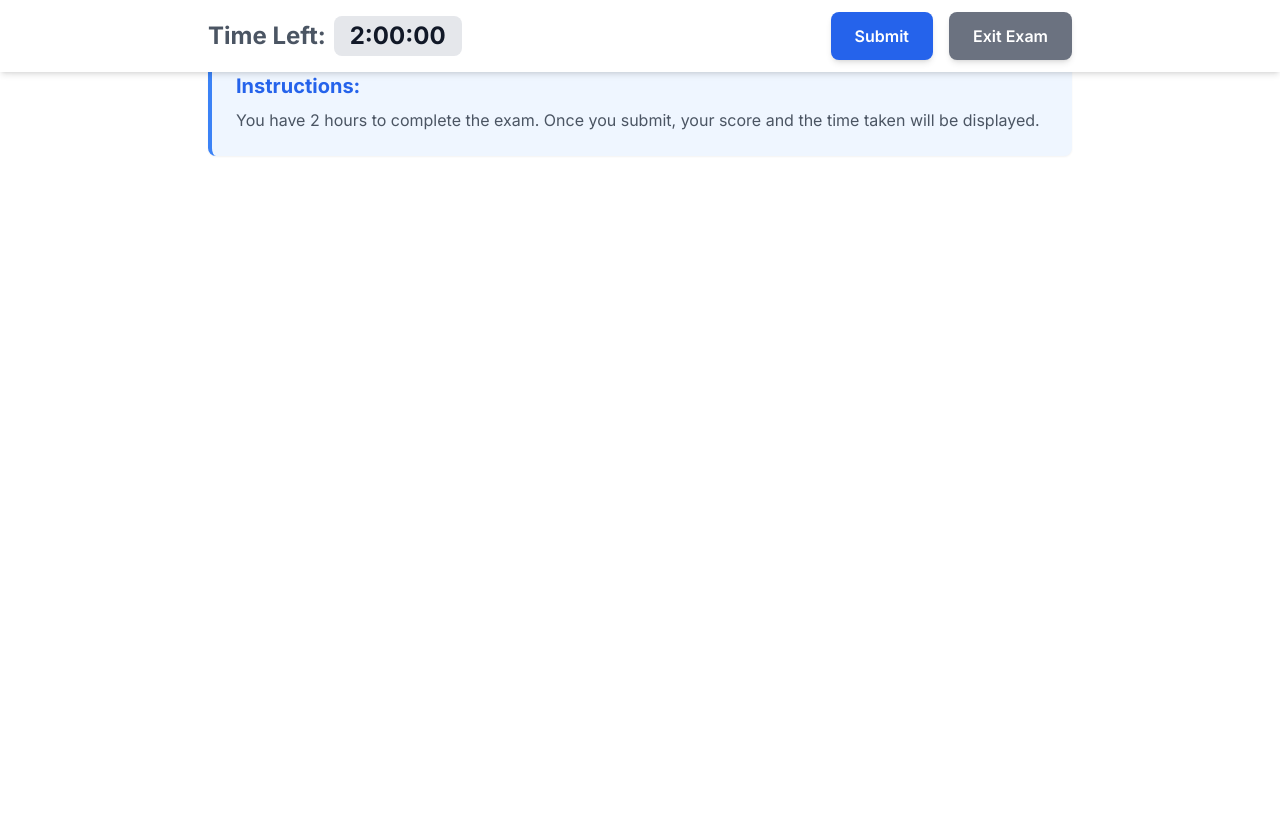
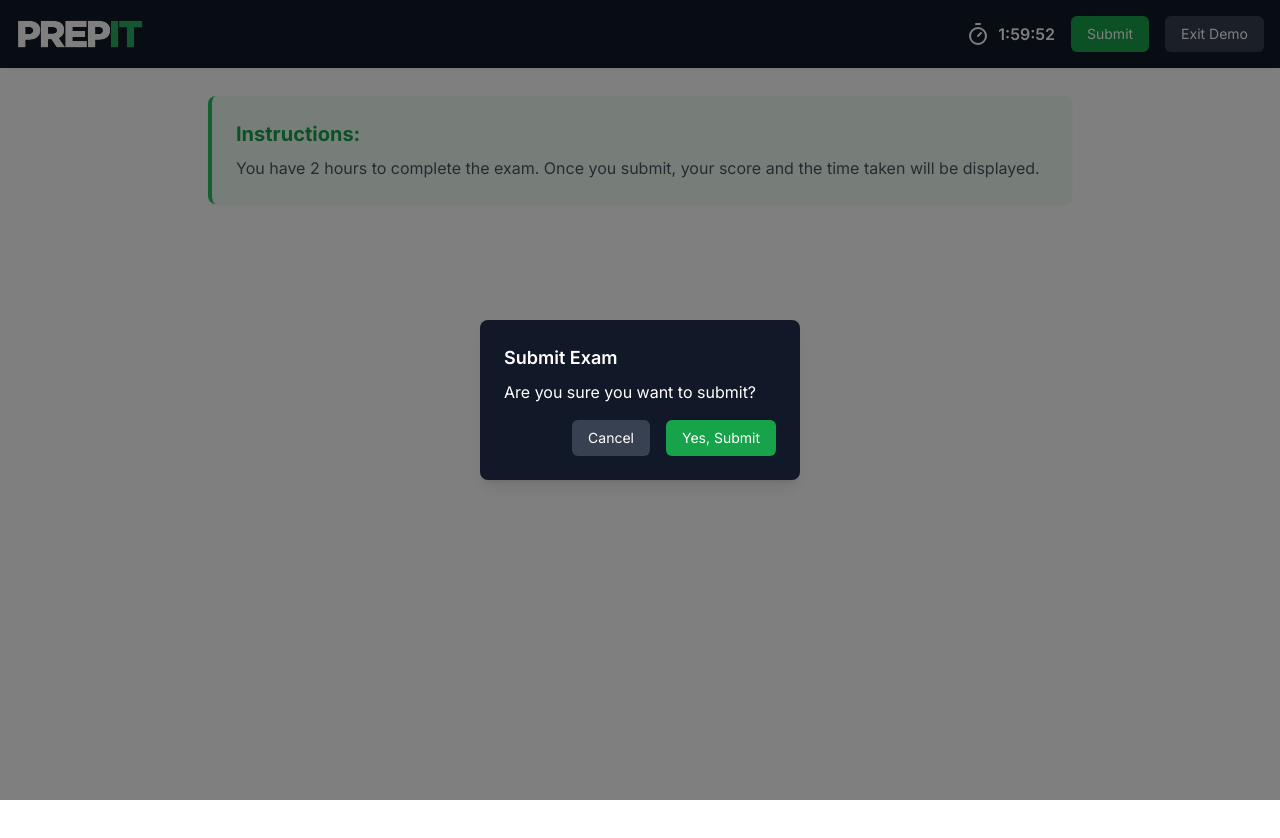
Before and after one commit to reycrocs/exam-reviewer, a React (Vite) app: page /web001 in a window 1280 px wide. Both pictures are taken after a click on the button "Submit". Shown: the top 838 px of the page. Before the commit the page ends 800 px from the top, so only its background shows below. Built offline with nearby package versions, Linux system fonts and the light colour scheme.

Commit message:
initial web001

```diff
--- a/src/views/Common/Components/Instructions.tsx
+++ b/src/views/Common/Components/Instructions.tsx
@@ -6,8 +6,8 @@ interface InstructionsProps {
 
 const Instructions: React.FC<InstructionsProps> = ({ instruction }) => {
   return (
-    <div className="bg-blue-50 border-l-4 border-blue-500 p-4 md:p-6 mb-6 rounded-lg shadow-sm">
-      <h2 className="text-lg md:text-xl font-bold text-blue-600">Instructions:</h2>
+    <div className="bg-green-50 border-l-4 border-green-500 p-4 md:p-6 mb-6 rounded-lg shadow-sm">
+      <h2 className="text-lg md:text-xl font-bold text-green-600">Instructions:</h2>
       <p className="text-gray-600 mt-2 text-sm md:text-base">{instruction}</p>
     </div>
   );
--- a/src/views/Common/Components/Timer.tsx
+++ b/src/views/Common/Components/Timer.tsx
@@ -6,7 +6,7 @@ interface TimerNavbarProps {
 }
 export const Timer: React.FC<TimerNavbarProps> = ({ onSubmit, onExit }) => {
     return (
-        <div className="fixed top-0 left-0 w-full bg-white shadow-md z-10">
+        <div className="fixed top-24 left-0 w-full bg-white shadow-md z-10">
           <div className="container mx-auto max-w-4xl px-4 py-3 flex justify-between items-center">
             {/* Timer Section */}
             <div className="text-md md:text-2xl font-bold text-gray-700 flex items-center space-x-2">
--- a/src/views/Common/Layout/Navbar.tsx
+++ b/src/views/Common/Layout/Navbar.tsx
@@ -1,7 +1,7 @@
 import { useState, useEffect } from "react";
 import CustomButton from "../Components/CustomButton";
 import CustomLinks from "../Components/CustomLinks";
-
+import { Menu } from "lucide-react";
 export default function Navbar() {
   const [isOpen, setIsOpen] = useState(false);
   const [showNavbar, setShowNavbar] = useState(true);
@@ -43,7 +43,7 @@ export default function Navbar() {
           className="md:hidden focus:outline-none"
           onClick={() => setIsOpen(!isOpen)}
         >
-          ☰
+          <Menu />
         </button>
 
         {/* Desktop Menu */}
--- /dev/null
+++ b/src/views/WEB001/TopBar.tsx
@@ -0,0 +1,59 @@
+import { useState, useEffect } from "react";
+import CustomButton from "../Common/Components/CustomButton";
+import { Timer } from "lucide-react";
+
+interface TimerNavbarProps {
+  onSubmit: () => void;
+  onExit: () => void;
+}
+
+export const TopBar: React.FC<TimerNavbarProps> = ({ onSubmit, onExit }) => {
+  const [time, setTime] = useState(7200); // 2 hours in seconds
+
+  useEffect(() => {
+    const timer = setInterval(() => {
+      setTime((prevTime) => (prevTime > 0 ? prevTime - 1 : 0));
+    }, 1000);
+    return () => clearInterval(timer);
+  }, []);
+
+  const formatTime = (seconds: number) => {
+    const hours = Math.floor(seconds / 3600);
+    const minutes = Math.floor((seconds % 3600) / 60);
+    const secs = seconds % 60;
+    return `${hours}:${minutes.toString().padStart(2, '0')}:${secs.toString().padStart(2, '0')}`;
+  };
+
+  return (
+    <nav className="p-4 fixed top-0 left-0 w-full z-50 transition-all duration-300 bg-gray-900 text-white drop-shadow-sm">
+      <div className="container mx-auto flex justify-between items-center">
+        {/* Logo (Hidden in Mobile View) */}
+        <img
+          src="/prepit-dark.png"
+          alt="PREP-IT Logo"
+          className="h-8 md:block hidden"
+        />
+
+        {/* Timer and Buttons */}
+        <div className="flex items-center justify-between w-full md:w-auto">
+          <div className="flex items-center text-md font-semibold md:ml-auto mr-4">
+            <Timer className="mr-2" />
+            {formatTime(time)}
+          </div>
+          <div className="flex items-center space-x-4 ml-auto">
+            <CustomButton
+              text="Submit"
+              className="bg-green-600 text-white hover:bg-green-700"
+              onClick={onSubmit}
+            />
+            <CustomButton
+              text="Exit Demo"
+              className="bg-gray-700 text-white hover:bg-gray-600"
+              onClick={onExit}
+            />
+          </div>
+        </div>
+      </div>
+    </nav>
+  );
+}
--- a/src/views/WEB001/WEB001.tsx
+++ b/src/views/WEB001/WEB001.tsx
@@ -1,21 +1,55 @@
+import CustomButton from "../Common/Components/CustomButton";
 import Instructions from "../Common/Components/Instructions";
 import { Timer } from "../Common/Components/Timer";
+import { TopBar } from "./TopBar";
+import { useState } from "react";
 
 export default function WEB001() {
-    const handleSubmit = () => {
-        alert("Exam submitted!");
+    const [isModalOpen, setIsModalOpen] = useState(false);
+    const [modalType, setModalType] = useState("");
+
+    const handleOpenModal = (type:string) => {
+        setModalType(type);
+        setIsModalOpen(true);
     };
 
-    const handleExit = () => {
-        alert("Exiting exam...");
+    const handleConfirm = () => {
+        setIsModalOpen(false);
+        if (modalType === "submit") {
+            alert("Exam submitted!");
+        } else if (modalType === "exit") {
+            alert("Exiting exam...");
+        }
     };
 
     return (
-        <div className="">
-            <Timer onSubmit={handleSubmit} onExit={handleExit}/>
-            <div className="container mx-auto max-w-4xl px-4 py-8 md:py-12">
+        <>
+            <TopBar onSubmit={() => handleOpenModal("submit")} onExit={() => handleOpenModal("exit")} />
+            <div className="container mx-auto max-w-4xl min-h-screen px-4 py-8 mt-6 sm:mt-12 md:py-12 pt-[10vh] sm:pt-[20vh]">
                 <Instructions instruction="You have 2 hours to complete the exam. Once you submit, your score and the time taken will be displayed." />
             </div>
-        </div>
+
+            {/* Modal */}
+            {isModalOpen && (
+                <div className="fixed inset-0 flex items-center justify-center bg-black bg-opacity-50 z-50">
+                    <div className="bg-gray-900 text-white p-6 rounded-lg shadow-lg w-80">
+                        <h2 className="text-lg font-semibold">{modalType === "submit" ? "Submit Exam" : "Exit Exam"}</h2>
+                        <p className="mt-2">Are you sure you want to {modalType}?</p>
+                        <div className="mt-4 flex justify-end space-x-4">
+                            <CustomButton
+                                text="Cancel"
+                                className="bg-gray-700 text-white hover:bg-gray-600"
+                                onClick={() => setIsModalOpen(false)}
+                            />
+                            <CustomButton
+                                text={modalType === "submit" ? "Yes, Submit" : "Yes, Exit"}
+                                className={`${modalType == "submit" ? "bg-green-600 hover:bg-green-700" : "bg-red-700 hover:bg-red-900"} text-white`}
+                                onClick={handleConfirm}
+                            />
+                        </div>
+                    </div>
+                </div>
+            )}
+        </>
     );
 }
```
